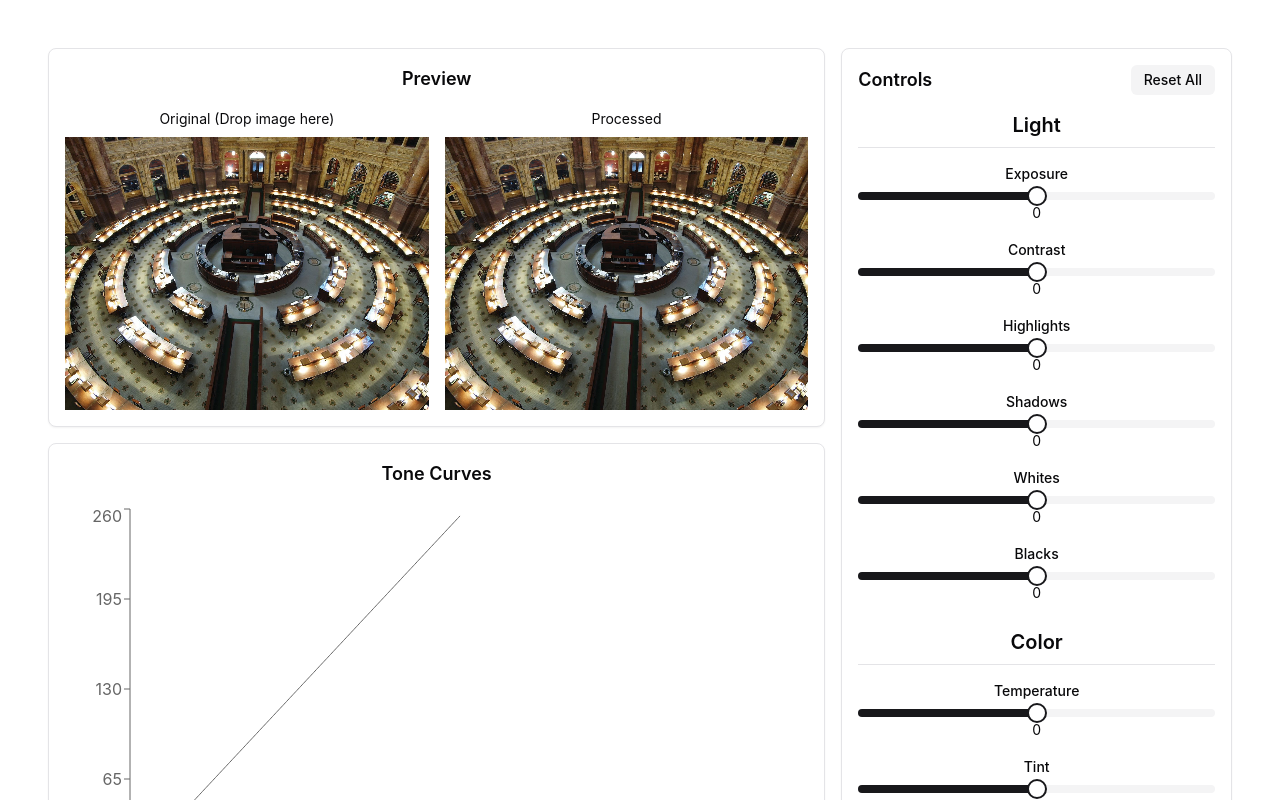
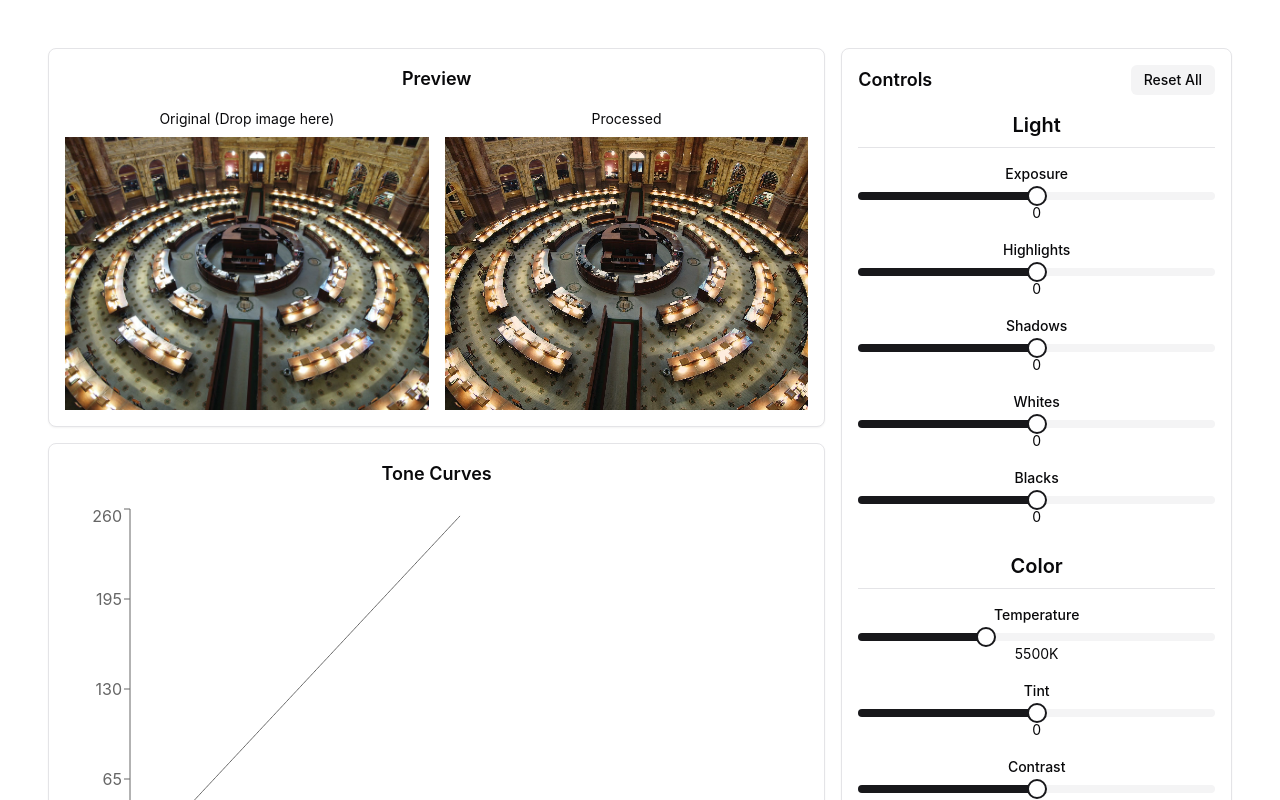
Before and after one commit to osteele/tone-curve-viz, a React (Vite) app: page / in a window 1280 px wide. Shown: the top 800 px of the page. Built offline with nearby package versions, Linux system fonts and the light colour scheme.

Commit message:
Change the ranges and order of operations to standard

```diff
--- a/src/PhotoEditor.tsx
+++ b/src/PhotoEditor.tsx
@@ -9,34 +9,33 @@ import {
 } from "./shaders/photo-editor";
 
 interface PhotoSettings {
+  temperature: number;
+  tint: number;
   exposure: number;
-  contrast: number;
   highlights: number;
   shadows: number;
   whites: number;
   blacks: number;
-  temperature: number;
-  tint: number;
+  contrast: number;
   vibrance: number;
   saturation: number;
 }
 
 const DEFAULT_SETTINGS: PhotoSettings = {
-  exposure: 0, // -5 to +5
-  contrast: 0, // -100 to +100
-  highlights: 0, // -100 to +100
-  shadows: 0, // -100 to +100
-  whites: 0, // -100 to +100
-  blacks: 0, // -100 to +100
-  temperature: 0, // -100 to +100
-  tint: 0, // -100 to +100
-  vibrance: 0, // -100 to +100
-  saturation: 0, // -100 to +100
+  temperature: 5500,
+  tint: 0,
+  exposure: 0,
+  highlights: 0,
+  shadows: 0,
+  whites: 0,
+  blacks: 0,
+  contrast: 50,
+  vibrance: 0,
+  saturation: 0,
 };
 
 const LIGHT_CONTROLS: (keyof PhotoSettings)[] = [
   "exposure",
-  "contrast",
   "highlights",
   "shadows",
   "whites",
@@ -46,6 +45,7 @@ const LIGHT_CONTROLS: (keyof PhotoSettings)[] = [
 const COLOR_CONTROLS: (keyof PhotoSettings)[] = [
   "temperature",
   "tint",
+  "contrast",
   "vibrance",
   "saturation",
 ];
@@ -55,21 +55,28 @@ interface CurvePoint {
   y: number;
 }
 
+// Create neutral settings for original image
+const NEUTRAL_SETTINGS: PhotoSettings = {
+  temperature: 5500, // Neutral daylight
+  tint: 0,
+  exposure: 0,
+  highlights: 0,
+  shadows: 0,
+  whites: 0,
+  blacks: 0,
+  contrast: 50, // Middle value
+  vibrance: 0,
+  saturation: 0,
+};
+
 const PhotoEditor: React.FC = () => {
   const [settings, setSettings] = useState<PhotoSettings>(DEFAULT_SETTINGS);
-  const [originalGl, setOriginalGl] = useState<WebGLRenderingContext | null>(
-    null
-  );
+  const [originalImageUrl, setOriginalImageUrl] =
+    useState<string>("/image.jpg");
   const [processedGl, setProcessedGl] = useState<WebGLRenderingContext | null>(
     null
   );
-  const [originalProgram, setOriginalProgram] = useState<WebGLProgram | null>(
-    null
-  );
   const [processedProgram, setProcessedProgram] = useState<WebGLProgram | null>(
-    null
-  );
-  const [originalTexture, setOriginalTexture] = useState<WebGLTexture | null>(
     null
   );
   const [processedTexture, setProcessedTexture] = useState<WebGLTexture | null>(
@@ -95,23 +102,26 @@ const PhotoEditor: React.FC = () => {
     gl.activeTexture(gl.TEXTURE0);
     gl.bindTexture(gl.TEXTURE_2D, texture);
     const textureLocation = gl.getUniformLocation(program, "u_image");
+    if (textureLocation === null) return;
     gl.uniform1i(textureLocation, 0);
 
+    // Map settings to uniforms
     const uniforms = {
+      u_temperature: settings.temperature,
+      u_tint: settings.tint,
       u_exposure: settings.exposure,
-      u_contrast: settings.contrast,
       u_highlights: settings.highlights,
       u_shadows: settings.shadows,
       u_whites: settings.whites,
       u_blacks: settings.blacks,
-      u_temperature: settings.temperature,
-      u_tint: settings.tint,
+      u_contrast: settings.contrast,
       u_vibrance: settings.vibrance,
       u_saturation: settings.saturation,
     };
 
     Object.entries(uniforms).forEach(([name, value]) => {
       const location = gl.getUniformLocation(program, name);
+      if (location === null) return;
       gl.uniform1f(location, value);
     });
 
@@ -172,9 +182,6 @@ const PhotoEditor: React.FC = () => {
       y: pixels[i * 4], // Using red channel
     }));
 
-    // Add logging for the curve data
-    console.log("Generated curve points:", points.length);
-
     setCurveData(points);
 
     // Cleanup
@@ -190,96 +197,144 @@ const PhotoEditor: React.FC = () => {
 
   // Initialize WebGL context and program
   const initWebGL = useCallback(
-    (canvas: HTMLCanvasElement, isProcessed: boolean) => {
-      const glContext = canvas.getContext("webgl");
-      if (!glContext) return;
+    (canvas: HTMLCanvasElement, gl: WebGLRenderingContext) => {
+      // Create shader program
+      const vertexShader = gl.createShader(gl.VERTEX_SHADER);
+      if (!vertexShader) {
+        console.error("Failed to create vertex shader");
+        return;
+      }
+      gl.shaderSource(vertexShader, vertexShaderSource);
+      gl.compileShader(vertexShader);
 
-      // Create shader program
-      const vertexShader = glContext.createShader(glContext.VERTEX_SHADER)!;
-      glContext.shaderSource(vertexShader, vertexShaderSource);
-      glContext.compileShader(vertexShader);
+      // Check vertex shader compilation
+      if (!gl.getShaderParameter(vertexShader, gl.COMPILE_STATUS)) {
+        console.error(
+          "Vertex shader compilation error:",
+          gl.getShaderInfoLog(vertexShader)
+        );
+        return;
+      }
 
-      const fragmentShader = glContext.createShader(glContext.FRAGMENT_SHADER)!;
-      glContext.shaderSource(fragmentShader, fragmentShaderSource);
-      glContext.compileShader(fragmentShader);
+      const fragmentShader = gl.createShader(gl.FRAGMENT_SHADER);
+      if (!fragmentShader) {
+        console.error("Failed to create fragment shader");
+        return;
+      }
+      gl.shaderSource(fragmentShader, fragmentShaderSource);
+      gl.compileShader(fragmentShader);
 
-      const prog = glContext.createProgram()!;
-      glContext.attachShader(prog, vertexShader);
-      glContext.attachShader(prog, fragmentShader);
-      glContext.linkProgram(prog);
+      // Check fragment shader compilation
+      if (!gl.getShaderParameter(fragmentShader, gl.COMPILE_STATUS)) {
+        console.error(
+          "Fragment shader compilation error:",
+          gl.getShaderInfoLog(fragmentShader)
+        );
+        return;
+      }
+
+      const prog = gl.createProgram();
+      if (!prog) return;
+
+      gl.attachShader(prog, vertexShader);
+      gl.attachShader(prog, fragmentShader);
+      gl.linkProgram(prog);
+
+      // Check program linking
+      if (!gl.getProgramParameter(prog, gl.LINK_STATUS)) {
+        console.error("Program linking error:", gl.getProgramInfoLog(prog));
+        return;
+      }
 
       // Get attribute locations
-      const positionLocation = glContext.getAttribLocation(prog, "a_position");
-      const texCoordLocation = glContext.getAttribLocation(prog, "a_texCoord");
+      const positionLocation = gl.getAttribLocation(prog, "a_position");
+      const texCoordLocation = gl.getAttribLocation(prog, "a_texCoord");
 
       // Set up buffers
       const positions = new Float32Array([-1, -1, 1, -1, -1, 1, 1, 1]);
-      const texCoords = new Float32Array([
-        0,
-        1, // bottom left
-        1,
-        1, // bottom right
-        0,
-        0, // top left
-        1,
-        0, // top right
-      ]);
+      const texCoords = new Float32Array([0, 1, 1, 1, 0, 0, 1, 0]);
 
-      const positionBuffer = glContext.createBuffer();
-      glContext.bindBuffer(glContext.ARRAY_BUFFER, positionBuffer);
-      glContext.bufferData(
-        glContext.ARRAY_BUFFER,
-        positions,
-        glContext.STATIC_DRAW
-      );
-      glContext.enableVertexAttribArray(positionLocation);
-      glContext.vertexAttribPointer(
-        positionLocation,
-        2,
-        glContext.FLOAT,
-        false,
-        0,
-        0
-      );
+      const positionBuffer = gl.createBuffer();
+      gl.bindBuffer(gl.ARRAY_BUFFER, positionBuffer);
+      gl.bufferData(gl.ARRAY_BUFFER, positions, gl.STATIC_DRAW);
 
-      const texCoordBuffer = glContext.createBuffer();
-      glContext.bindBuffer(glContext.ARRAY_BUFFER, texCoordBuffer);
-      glContext.bufferData(
-        glContext.ARRAY_BUFFER,
-        texCoords,
-        glContext.STATIC_DRAW
-      );
-      glContext.enableVertexAttribArray(texCoordLocation);
-      glContext.vertexAttribPointer(
-        texCoordLocation,
-        2,
-        glContext.FLOAT,
-        false,
-        0,
-        0
-      );
+      const texCoordBuffer = gl.createBuffer();
+      gl.bindBuffer(gl.ARRAY_BUFFER, texCoordBuffer);
+      gl.bufferData(gl.ARRAY_BUFFER, texCoords, gl.STATIC_DRAW);
 
-      if (isProcessed) {
-        setProcessedGl(glContext);
-        setProcessedProgram(prog);
-      } else if (canvas.width !== 256) {
-        setOriginalGl(glContext);
-        setOriginalProgram(prog);
-      }
+      // Set up the attributes
+      gl.bindBuffer(gl.ARRAY_BUFFER, positionBuffer);
+      gl.enableVertexAttribArray(positionLocation);
+      gl.vertexAttribPointer(positionLocation, 2, gl.FLOAT, false, 0, 0);
+
+      gl.bindBuffer(gl.ARRAY_BUFFER, texCoordBuffer);
+      gl.enableVertexAttribArray(texCoordLocation);
+      gl.vertexAttribPointer(texCoordLocation, 2, gl.FLOAT, false, 0, 0);
 
       return prog;
     },
     []
-  );
+  ); // Remove processedGl from dependencies
 
   // Modify the loadImage function to handle both File and string URLs
   const loadImage = useCallback(
     (source: File | string) => {
-      if (!originalGl || !processedGl || !originalProgram || !processedProgram)
-        return;
+      if (!processedGl || !processedProgram) return;
 
       const img = new Image();
-      img.crossOrigin = "anonymous"; // Add this for loading default image
+      img.crossOrigin = "anonymous";
+
+      img.onload = () => {
+        // Set the image URL for the original image
+        if (source instanceof File) {
+          const url = URL.createObjectURL(source);
+          setOriginalImageUrl(url);
+        } else {
+          setOriginalImageUrl(source);
+        }
+
+        // Set up processed image texture
+        const canvas = processedGl.canvas as HTMLCanvasElement;
+        canvas.width = img.width;
+        canvas.height = img.height;
+        processedGl.viewport(0, 0, img.width, img.height);
+
+        const processedTex = processedGl.createTexture();
+        if (!processedTex) return;
+
+        processedGl.bindTexture(processedGl.TEXTURE_2D, processedTex);
+        processedGl.texImage2D(
+          processedGl.TEXTURE_2D,
+          0,
+          processedGl.RGBA,
+          processedGl.RGBA,
+          processedGl.UNSIGNED_BYTE,
+          img
+        );
+
+        processedGl.texParameteri(
+          processedGl.TEXTURE_2D,
+          processedGl.TEXTURE_WRAP_S,
+          processedGl.CLAMP_TO_EDGE
+        );
+        processedGl.texParameteri(
+          processedGl.TEXTURE_2D,
+          processedGl.TEXTURE_WRAP_T,
+          processedGl.CLAMP_TO_EDGE
+        );
+        processedGl.texParameteri(
+          processedGl.TEXTURE_2D,
+          processedGl.TEXTURE_MIN_FILTER,
+          processedGl.LINEAR
+        );
+        processedGl.texParameteri(
+          processedGl.TEXTURE_2D,
+          processedGl.TEXTURE_MAG_FILTER,
+          processedGl.LINEAR
+        );
+
+        setProcessedTexture(processedTex);
+      };
 
       if (source instanceof File) {
         const reader = new FileReader();
@@ -291,50 +346,17 @@ const PhotoEditor: React.FC = () => {
       } else {
         img.src = source;
       }
-
-      img.onload = () => {
-        // Set canvas sizes
-        [originalGl, processedGl].forEach((gl) => {
-          const canvas = gl.canvas as HTMLCanvasElement;
-          canvas.width = img.width;
-          canvas.height = img.height;
-          gl.viewport(0, 0, img.width, img.height);
-        });
-
-        // Create textures
-        const originalTex = originalGl.createTexture();
-        const processedTex = processedGl.createTexture();
-
-        [
-          { gl: originalGl, tex: originalTex },
-          { gl: processedGl, tex: processedTex },
-        ].forEach(({ gl, tex }) => {
-          gl.bindTexture(gl.TEXTURE_2D, tex);
-          gl.texImage2D(
-            gl.TEXTURE_2D,
-            0,
-            gl.RGBA,
-            gl.RGBA,
-            gl.UNSIGNED_BYTE,
-            img
-          );
-          gl.texParameteri(gl.TEXTURE_2D, gl.TEXTURE_WRAP_S, gl.CLAMP_TO_EDGE);
-          gl.texParameteri(gl.TEXTURE_2D, gl.TEXTURE_WRAP_T, gl.CLAMP_TO_EDGE);
-          gl.texParameteri(gl.TEXTURE_2D, gl.TEXTURE_MIN_FILTER, gl.LINEAR);
-          gl.texParameteri(gl.TEXTURE_2D, gl.TEXTURE_MAG_FILTER, gl.LINEAR);
-        });
-
-        setOriginalTexture(originalTex);
-        setProcessedTexture(processedTex);
-      };
     },
-    [originalGl, processedGl, originalProgram, processedProgram]
+    [processedGl, processedProgram]
   );
 
-  // Load default image
+  // Update the useEffect for loading the default image
   useEffect(() => {
-    loadImage("/image.jpg");
-  }, [loadImage]);
+    if (processedGl && processedProgram) {
+      // Only load when GL is ready
+      loadImage("/image.jpg");
+    }
+  }, [loadImage, processedGl, processedProgram]);
 
   // Update the handleDrop callback to use the modified loadImage function
   const handleDrop = useCallback(
@@ -352,37 +374,28 @@ const PhotoEditor: React.FC = () => {
 
   // Render the processed image
   useEffect(() => {
-    if (
-      !originalGl ||
-      !processedGl ||
-      !originalTexture ||
-      !processedTexture ||
-      !originalProgram ||
-      !processedProgram
-    )
-      return;
+    if (!processedGl || !processedTexture || !processedProgram) return;
 
-    // Render original image
-    renderImage(originalGl, originalProgram, originalTexture, DEFAULT_SETTINGS);
+    // Render processed image with current settings
+    renderImage(processedGl, processedProgram, processedTexture, settings);
+  }, [processedGl, processedTexture, processedProgram, settings]);
 
-    // Render processed image
-    renderImage(processedGl, processedProgram, processedTexture, settings);
-  }, [
-    originalGl,
-    processedGl,
-    originalTexture,
-    processedTexture,
-    originalProgram,
-    processedProgram,
-    settings,
-  ]);
+  const renderSlider = (name: keyof PhotoSettings) => {
+    const ranges = {
+      temperature: { min: 2000, max: 12000, step: 100, default: 5500 },
+      tint: { min: -150, max: 150, step: 1, default: 0 },
+      exposure: { min: -5, max: 5, step: 0.1, default: 0 },
+      highlights: { min: -100, max: 100, step: 1, default: 0 },
+      shadows: { min: -100, max: 100, step: 1, default: 0 },
+      whites: { min: -100, max: 100, step: 1, default: 0 },
+      blacks: { min: -100, max: 100, step: 1, default: 0 },
+      contrast: { min: 0, max: 100, step: 1, default: 50 },
+      vibrance: { min: -100, max: 100, step: 1, default: 0 },
+      saturation: { min: -100, max: 100, step: 1, default: 0 },
+    };
 
-  const renderSlider = (
-    name: keyof PhotoSettings,
-    min: number,
-    max: number,
-    step: number = 1
-  ) => {
+    const range = ranges[name];
+
     const handleValueChange = (value: number[]) => {
       setSettings((prev) => ({
         ...prev,
@@ -397,13 +410,15 @@ const PhotoEditor: React.FC = () => {
         </label>
         <Slider
           value={[settings[name]]}
-          min={min}
-          max={max}
-          step={step}
+          min={range.min}
+          max={range.max}
+          step={range.step}
           onValueChange={handleValueChange}
           className="w-full"
         />
-        <span className="text-sm">{settings[name]}</span>
+        <span className="text-sm">
+          {name === "temperature" ? `${settings[name]}K` : settings[name]}
+        </span>
       </div>
     );
   };
@@ -441,7 +456,7 @@ const PhotoEditor: React.FC = () => {
     if (!gl) return;
 
     // Create and initialize program
-    const prog = initWebGL(curveCanvas, false);
+    const prog = initWebGL(curveCanvas, gl);
     if (!prog) return;
 
     // Create gradient texture
@@ -531,13 +546,11 @@ const PhotoEditor: React.FC = () => {
                 className={`relative ${isDragging ? "bg-secondary/50" : ""}`}
               >
                 <h3 className="text-sm mb-2">Original (Drop image here)</h3>
-                <canvas
-                  ref={(canvas) => {
-                    if (canvas && !originalGl) {
-                      initWebGL(canvas, false);
-                    }
-                  }}
+                <img
+                  src={originalImageUrl}
+                  alt="Original"
                   className="w-full h-auto"
+                  crossOrigin="anonymous"
                 />
                 {isDragging && (
                   <div className="absolute inset-0 flex items-center justify-center bg-background/80 border-2 border-dashed border-primary rounded-lg">
@@ -550,7 +563,14 @@ const PhotoEditor: React.FC = () => {
                 <canvas
                   ref={(canvas) => {
                     if (canvas && !processedGl) {
-                      initWebGL(canvas, true);
+                      const gl = canvas.getContext("webgl");
+                      if (gl) {
+                        const program = initWebGL(canvas, gl);
+                        if (program) {
+                          setProcessedGl(gl);
+                          setProcessedProgram(program);
+                        }
+                      }
                     }
                   }}
                   className="w-full h-auto"
@@ -596,21 +616,14 @@ const PhotoEditor: React.FC = () => {
           <div className="mb-6">
             <h3 className="text-xl font-semibold mb-4 border-b pb-2">Light</h3>
             {LIGHT_CONTROLS.map((name) => (
-              <div key={`light-${name}`}>
-                {renderSlider(
-                  name,
-                  name === "exposure" ? -5 : -100,
-                  name === "exposure" ? 5 : 100,
-                  name === "exposure" ? 0.1 : 1
-                )}
-              </div>
+              <div key={`light-${name}`}>{renderSlider(name)}</div>
             ))}
           </div>
 
           <div className="mb-6">
             <h3 className="text-xl font-semibold mb-4 border-b pb-2">Color</h3>
             {COLOR_CONTROLS.map((name) => (
-              <div key={`color-${name}`}>{renderSlider(name, -100, 100)}</div>
+              <div key={`color-${name}`}>{renderSlider(name)}</div>
             ))}
           </div>
         </CardContent>
--- a/src/shaders/photo-editor.ts
+++ b/src/shaders/photo-editor.ts
@@ -16,16 +16,67 @@ export const fragmentShaderSource = `
   uniform sampler2D u_image;
 
   // Photo editing uniforms
-  uniform float u_exposure;
-  uniform float u_contrast;
-  uniform float u_highlights;
-  uniform float u_shadows;
-  uniform float u_whites;
-  uniform float u_blacks;
-  uniform float u_temperature;
-  uniform float u_tint;
-  uniform float u_vibrance;
-  uniform float u_saturation;
+  uniform float u_temperature; // 2000K to 12000K
+  uniform float u_tint;       // -150 to +150
+  uniform float u_exposure;   // -5 to +5
+  uniform float u_highlights; // -100 to +100
+  uniform float u_shadows;    // -100 to +100
+  uniform float u_whites;     // -100 to +100
+  uniform float u_blacks;     // -100 to +100
+  uniform float u_contrast;   // 0 to 100
+  uniform float u_vibrance;   // -100 to +100
+  uniform float u_saturation; // -100 to +100
+
+  // Convert temperature in Kelvin to RGB
+  vec3 temperatureToRGB(float kelvin) {
+    // Algorithm based on Tanner Helland's work
+    float temp = kelvin / 100.0;
+    vec3 color;
+
+    if (temp <= 66.0) {
+      color.r = 1.0;
+      color.g = 0.39008157876901960784 * log(temp) - 0.63184144378862745098;
+    } else {
+      color.r = 1.29293618606274509804 * pow(temp - 60.0, -0.1332047592);
+      color.g = 1.12989086089529411765 * pow(temp - 60.0, -0.0755148492);
+    }
+
+    if (temp >= 66.0) {
+      color.b = 1.0;
+    } else if (temp <= 19.0) {
+      color.b = 0.0;
+    } else {
+      color.b = 0.54320678911019607843 * log(temp - 10.0) - 1.19625408914;
+    }
+
+    return clamp(color, 0.0, 1.0);
+  }
+
+  float hueToRgb(float p, float q, float t) {
+    if (t < 0.0) t += 1.0;
+    if (t > 1.0) t -= 1.0;
+    if (t < 1.0/6.0) return p + (q - p) * 6.0 * t;
+    if (t < 1.0/2.0) return q;
+    if (t < 2.0/3.0) return p + (q - p) * (2.0/3.0 - t) * 6.0;
+    return p;
+  }
+
+  vec3 hslToRgb(vec3 hsl) {
+    vec3 rgb;
+
+    if (hsl.y == 0.0) {
+      rgb = vec3(hsl.z);
+    } else {
+      float q = hsl.z < 0.5 ? hsl.z * (1.0 + hsl.y) : hsl.z + hsl.y - hsl.z * hsl.y;
+      float p = 2.0 * hsl.z - q;
+
+      rgb.r = hueToRgb(p, q, hsl.x + 1.0/3.0);
+      rgb.g = hueToRgb(p, q, hsl.x);
+      rgb.b = hueToRgb(p, q, hsl.x - 1.0/3.0);
+    }
+
+    return rgb;
+  }
 
   vec3 rgbToHsl(vec3 rgb) {
     float maxVal = max(max(rgb.r, rgb.g), rgb.b);
@@ -50,84 +101,49 @@ export const fragmentShaderSource = `
     return hsl;
   }
 
-  vec3 hslToRgb(vec3 hsl) {
-    if (hsl.y == 0.0) {
-      return vec3(hsl.z);
-    }
-
-    float q = hsl.z < 0.5 ? hsl.z * (1.0 + hsl.y) : hsl.z + hsl.y - hsl.z * hsl.y;
-    float p = 2.0 * hsl.z - q;
-
-    vec3 rgb;
-    float h = hsl.x;
-
-    rgb.r = h + 1.0/3.0;
-    rgb.g = h;
-    rgb.b = h - 1.0/3.0;
-
-    rgb = clamp(rgb, 0.0, 1.0);
-
-    vec3 result;
-    for(int i = 0; i < 3; i++) {
-      if(rgb[i] < 1.0/6.0)
-        result[i] = p + ((q - p) * 6.0 * rgb[i]);
-      else if(rgb[i] < 1.0/2.0)
-        result[i] = q;
-      else if(rgb[i] < 2.0/3.0)
-        result[i] = p + ((q - p) * 6.0 * (2.0/3.0 - rgb[i]));
-      else
-        result[i] = p;
-    }
-
-    return result;
-  }
-
   void main() {
     vec4 color = texture2D(u_image, v_texCoord);
     vec3 rgb = color.rgb;
 
-    // Apply exposure
+    // 1. White Balance
+    float kelvin = u_temperature; // Already in Kelvin
+    vec3 tempColor = temperatureToRGB(kelvin);
+    rgb *= tempColor;
+    rgb *= vec3(1.0 + u_tint * 0.01 * vec3(-1.0, 1.0, -1.0)); // Apply tint
+
+    // 2. Exposure
     rgb *= pow(2.0, u_exposure);
 
-    // Apply contrast
-    float contrast = u_contrast * 0.02;
-    rgb = (rgb - 0.5) * (1.0 + contrast) + 0.5;
+    // 3. Highlights and Shadows
+    float luminance = dot(rgb, vec3(0.299, 0.587, 0.114));
+    float highlightsMask = smoothstep(0.5, 1.0, luminance);
+    float shadowsMask = smoothstep(0.5, 0.0, luminance);
 
-    // Convert to HSL for color adjustments
+    rgb *= 1.0 + (u_highlights * 0.01 * highlightsMask);
+    rgb *= 1.0 + (u_shadows * 0.01 * shadowsMask);
+
+    // 4. Whites and Blacks
+    float whitesMask = smoothstep(0.75, 1.0, luminance);
+    float blacksMask = smoothstep(0.25, 0.0, luminance);
+
+    rgb *= 1.0 + (u_whites * 0.01 * whitesMask);
+    rgb *= 1.0 + (u_blacks * 0.01 * blacksMask);
+
+    // 5. Contrast (fix the contrast calculation)
+    float contrastFactor = (u_contrast - 50.0) / 50.0; // Now 50 maps to 0 (no change)
+    rgb = (rgb - 0.5) * (contrastFactor + 1.0) + 0.5;
+
+    // 6. Saturation and Vibrance
     vec3 hsl = rgbToHsl(rgb);
-
-    // Apply temperature (blue-yellow balance)
-    float tempShift = u_temperature * 0.01;
-    hsl.x += tempShift * 0.05;
-
-    // Apply tint (green-magenta balance)
-    float tintShift = u_tint * 0.01;
-    hsl.x += tintShift * 0.05;
-
-    // Apply saturation
     hsl.y *= (1.0 + u_saturation * 0.01);
 
-    // Convert back to RGB
+    // Vibrance (selective saturation)
+    float satMask = 1.0 - hsl.y;
+    hsl.y *= (1.0 + u_vibrance * 0.01 * satMask);
+
     rgb = hslToRgb(hsl);
 
-    // Apply shadows/highlights
-    float luminance = dot(rgb, vec3(0.299, 0.587, 0.114));
-    float shadowsAdjust = u_shadows * 0.01;
-    float highlightsAdjust = u_highlights * 0.01;
-
-    if (luminance < 0.5) {
-      rgb *= 1.0 + shadowsAdjust * (0.5 - luminance);
-    } else {
-      rgb *= 1.0 + highlightsAdjust * (luminance - 0.5);
-    }
-
-    // Apply whites/blacks
-    if (luminance < 0.25) {
-      rgb *= 1.0 + u_blacks * 0.01 * (0.25 - luminance);
-    } else if (luminance > 0.75) {
-      rgb *= 1.0 + u_whites * 0.01 * (luminance - 0.75);
-    }
-
+    // Final clamping
     gl_FragColor = vec4(clamp(rgb, 0.0, 1.0), color.a);
   }
 `;
```
Also changed, not shown: 1 other file (tests, documents, lock files or other folders).
